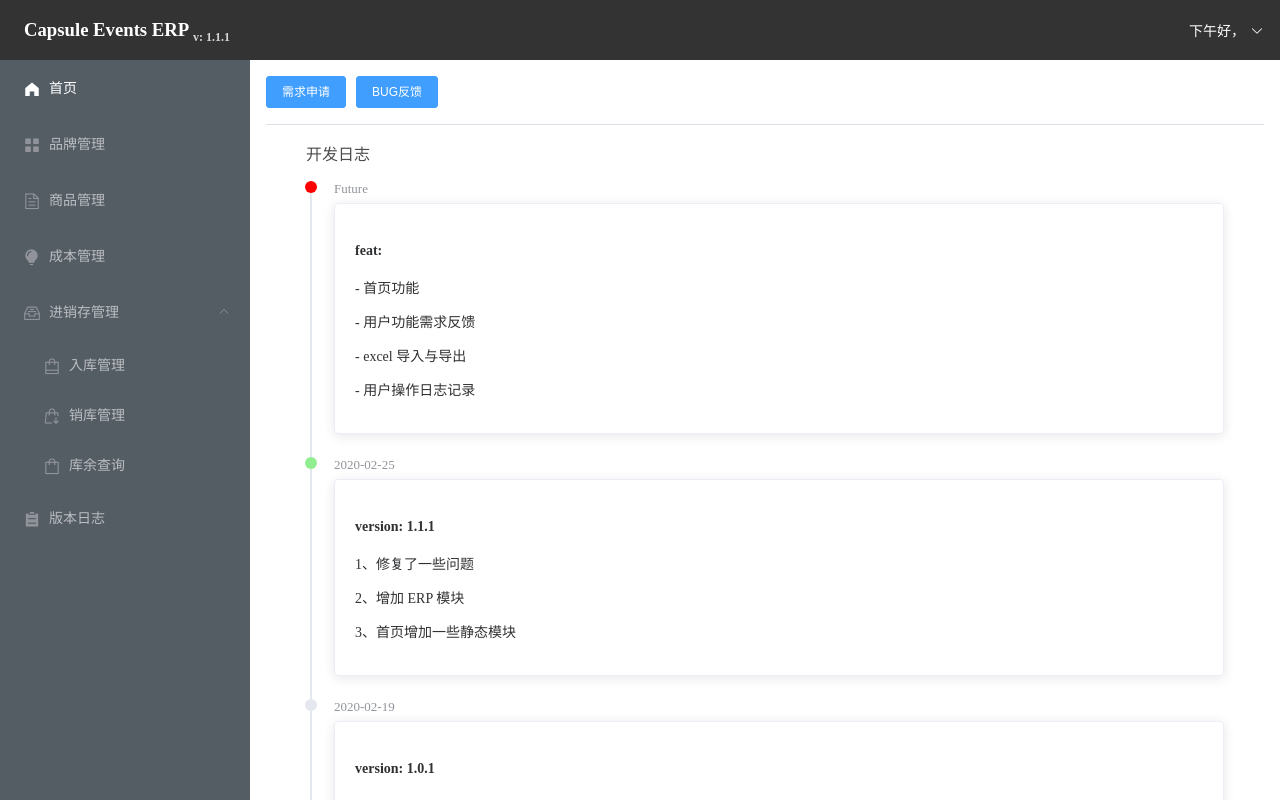
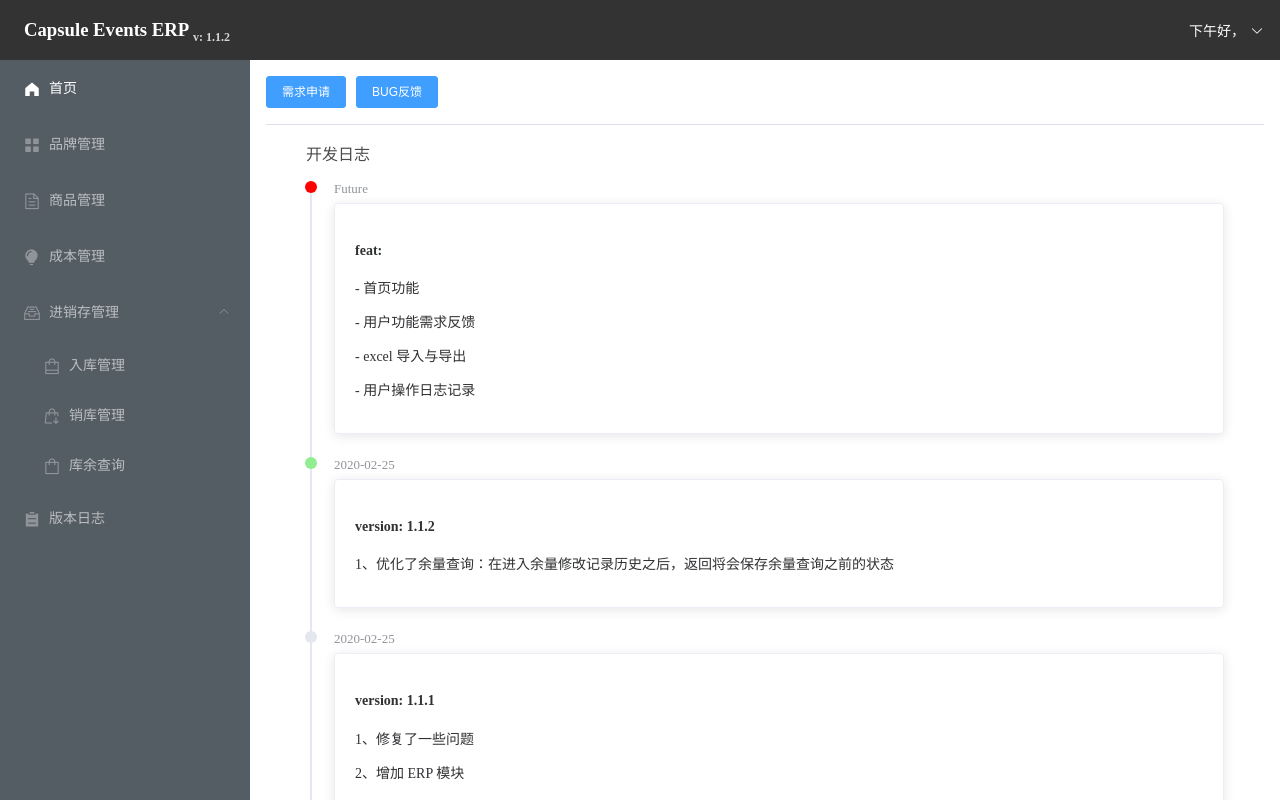
Before and after one commit to youzhiwang/capsule-events-erp-ui, a Vue app: page /version-manage in a window 1280 px wide. Built offline with nearby package versions, Linux system fonts and the light colour scheme; sample sign-in values are in the browser's storage.

Commit message:
feat: 优化余量查询历史返回余量查询时，条件不保留的问题

```diff
--- a/package.json
+++ b/package.json
@@ -1,6 +1,6 @@
 {
   "name": "capsule-events-erp-ui",
-  "version": "0.1.0",
+  "version": "1.1.2",
   "private": true,
   "scripts": {
     "serve": "vue-cli-service serve",
--- a/src/views/layout/index.vue
+++ b/src/views/layout/index.vue
@@ -5,7 +5,7 @@
     <div class="layout">
         <div class="top-nav-wrap">
             <div class="logo">
-                <h3>Capsule Events ERP <sub>v: 1.1.1</sub></h3>
+                <h3>Capsule Events ERP <sub>v: 1.1.2</sub></h3>
             </div>
             <div class="blank"/>
             <div class="user-info">
@@ -72,7 +72,9 @@
                 </div>
             </el-scrollbar>
             <div class="main">
-                <router-view/>
+                <keep-alive :include="keepAliveInclude">
+                    <router-view/>
+                </keep-alive>
             </div>
         </div>
     </div>
@@ -84,7 +86,9 @@
     data() {
       return {
         greetingWords: '',
-        nickname: ''
+        nickname: '',
+        // 会被保留的组件 name
+        keepAliveInclude: ['remainingQuery']
       }
     },
     methods: {
--- a/src/views/version-manage/versionManage.vue
+++ b/src/views/version-manage/versionManage.vue
@@ -18,6 +18,12 @@
                     </el-card>
                 </el-timeline-item>
                 <el-timeline-item timestamp="2020-02-25" placement="top" color="lightGreen">
+                    <el-card>
+                        <h4>version: 1.1.2</h4>
+                        <p>1、优化了余量查询：在进入余量修改记录历史之后，返回将会保存余量查询之前的状态</p>
+                    </el-card>
+                </el-timeline-item>
+                <el-timeline-item timestamp="2020-02-25" placement="top">
                     <el-card>
                         <h4>version: 1.1.1</h4>
                         <p>1、修复了一些问题</p>
```
